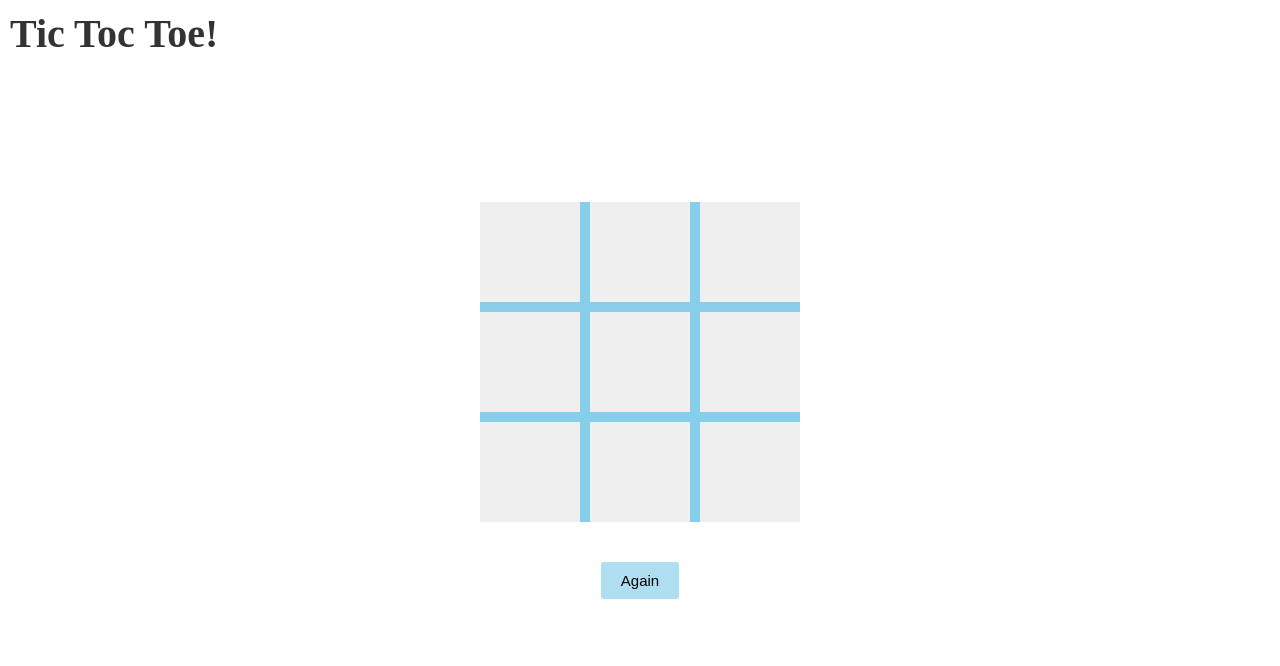
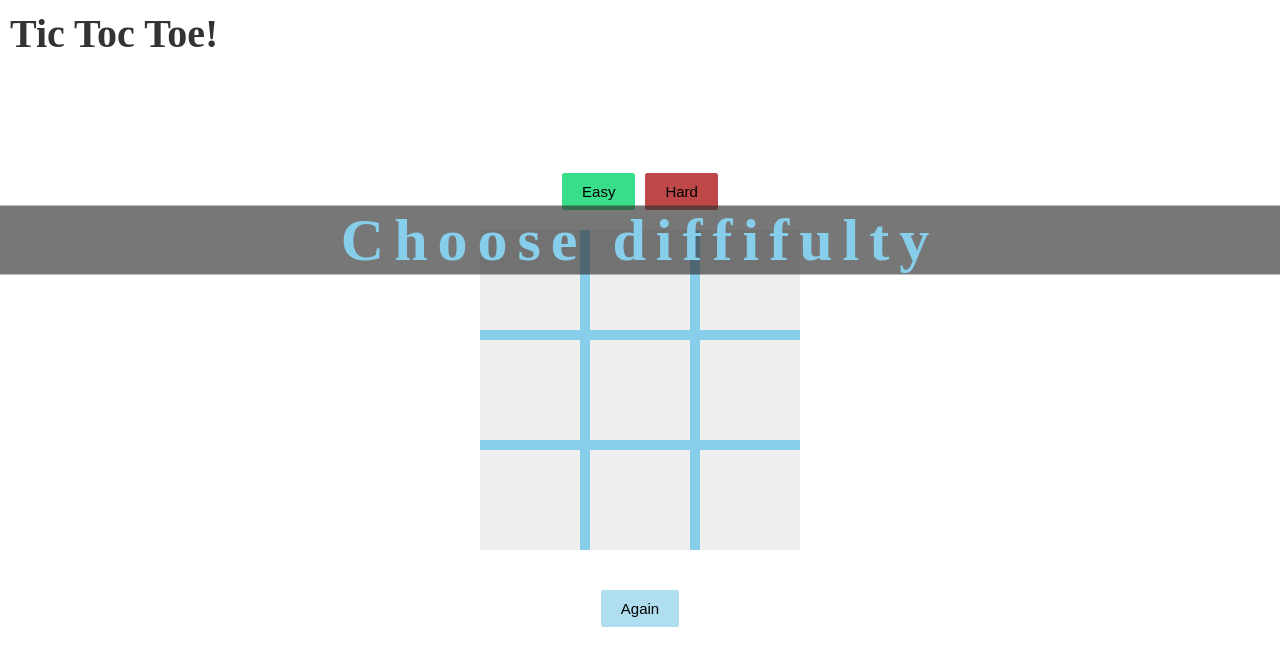
Before and after one commit to amirhoseinh73/TicTacToeJS, a React (Vite) app: page / in a window 1280 px wide. Shown: the top 666 px of the page. Built offline with nearby package versions, Linux system fonts and the light colour scheme.

Commit message:
[FEAT]: add difficulty choose

```diff
--- a/src/components/Main.jsx
+++ b/src/components/Main.jsx
@@ -1,4 +1,4 @@
-import { useCallback, useEffect, useState } from "react"
+import React, { useCallback, useEffect, useState } from "react"
 import { checkWinPlanMatch } from "../helper"
 import Alert from "./Alert.jsx"
 
@@ -16,6 +16,7 @@ const Main = () => {
   const [dup, setDup] = useState(0)
   const [isFinish, setIsFinish] = useState(false)
   const [isUserWin, setIsUserWin] = useState(0)
+  const [difficulty, setDifficulty] = useState(null) // easy, hard
 
   const getUpdatedState = useCallback(
     (id, userID) => {
@@ -34,6 +35,7 @@ const Main = () => {
   )
 
   const click = e => {
+    if (!difficulty) return
     if (isFinish) return
     if (clicked) return
 
@@ -52,7 +54,9 @@ const Main = () => {
     setRandomId(randomNumber())
   }, [dup, isFinish])
 
+  //easy
   useEffect(() => {
+    if (difficulty !== "easy") return
     if (isFinish) return
     if (!clicked) return
 
@@ -67,7 +71,26 @@ const Main = () => {
     }, 1000)
 
     return () => clearTimeout(timeOut)
-  }, [randomId, clicked, state, dup, isFinish, getUpdatedState])
+  }, [randomId, clicked, state, dup, isFinish, getUpdatedState, difficulty])
+
+  //hard
+  useEffect(() => {
+    if (difficulty !== "hard") return
+    if (isFinish) return
+    if (!clicked) return
+
+    if (state.every(cell => Boolean(cell.user))) setIsFinish(true)
+
+    const cpuId = () => {}
+    const updatedState = getUpdatedState(cpuId(), 2)
+
+    const timeOut = setTimeout(() => {
+      setState(updatedState)
+      setClicked(false)
+    }, 1000)
+
+    return () => clearTimeout(timeOut)
+  }, [clicked, state, isFinish, getUpdatedState, difficulty])
 
   useEffect(() => {
     if (isFinish) return
@@ -113,7 +136,9 @@ const Main = () => {
     <>
       <Alert
         message={
-          isFinish && !isUserWin
+          !difficulty
+            ? "Choose diffifulty"
+            : isFinish && !isUserWin
             ? "Draw!"
             : isUserWin === 1
             ? "You Win!"
@@ -122,7 +147,9 @@ const Main = () => {
             : ""
         }
         className={
-          isFinish && !isUserWin
+          !difficulty
+            ? "small"
+            : isFinish && !isUserWin
             ? "draw"
             : isUserWin === 1
             ? "win"
@@ -132,6 +159,22 @@ const Main = () => {
         }
       />
       <article className="main">
+        <section className="difficulty-buttons">
+          <button
+            type="button"
+            className="btn btn-difficulty easy"
+            onClick={() => setDifficulty("easy")}
+          >
+            Easy
+          </button>
+          <button
+            type="button"
+            className="btn btn-difficulty hard"
+            onClick={() => setDifficulty("hard")}
+          >
+            Hard
+          </button>
+        </section>
         <div className="grid">
           {state.map(house => (
             <section key={house.id} data-id={house.id} className="cell">
@@ -147,13 +190,14 @@ const Main = () => {
         </div>
         <button
           type="button"
-          className="btn-again"
+          className="btn btn-again"
           onClick={() => {
             setState(defaultState)
             setClicked(false)
             setDup(0)
             setIsFinish(false)
             setIsUserWin(0)
+            setDifficulty(null)
           }}
         >
           Again
--- a/src/style.css
+++ b/src/style.css
@@ -5,7 +5,9 @@
   --color-background-transparent: #87ceebaa;
 
   --color-user-1: #be4848;
+  --color-user-1-transparent: #be4848aa;
   --color-user-2: #3add89;
+  --color-user-2-transparent: #3add89aa;
 
   --cell-size: 10rem;
   --cell-space: 1rem;
@@ -110,7 +112,7 @@ button {
   top: -1rem;
 }
 
-.btn-again {
+.btn {
   margin-top: 4rem;
   background-color: var(--color-background-transparent);
   padding: 1rem 2rem;
@@ -120,6 +122,35 @@ button {
 
 .btn-again:active {
   background-color: var(--color-background);
+}
+
+.btn-difficulty {
+  margin: 0 0.5rem;
+}
+
+.difficulty-buttons {
+  display: flex;
+  justify-content: center;
+  align-items: center;
+  flex-direction: row;
+  flex-wrap: wrap;
+  margin-bottom: 2rem;
+}
+
+.btn-difficulty.easy {
+  background-color: var(--color-user-2);
+}
+
+.btn-difficulty.hard {
+  background-color: var(--color-user-1);
+}
+
+.btn-difficulty.easy:active {
+  background-color: var(--color-user-2-transparent);
+}
+
+.btn-difficulty.hard:active {
+  background-color: var(--color-user-1-transparent);
 }
 
 .message {
@@ -136,8 +167,16 @@ button {
   width: 100%;
   text-align: center;
   background-color: var(--color-dark-transparent);
+  pointer-events: none;
 }
 
+.message.small {
+  letter-spacing: 1rem;
+  font-size: 6rem;
+  color: var(--color-background);
+}
+
+.message.small,
 .message.lose,
 .message.win,
 .message.draw {
```
